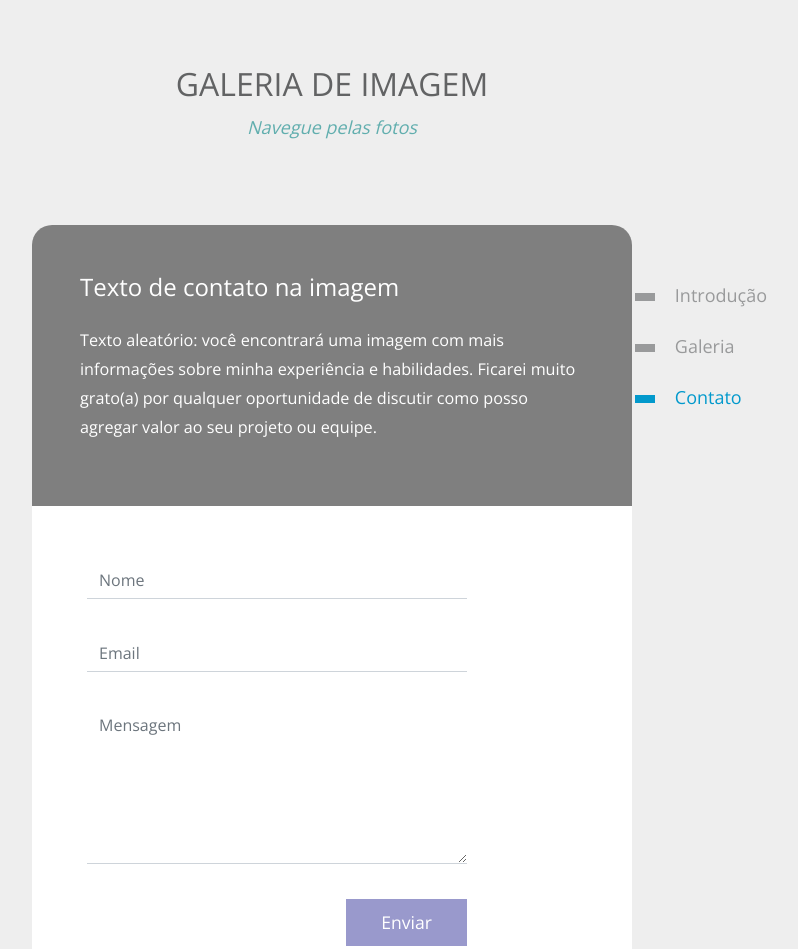
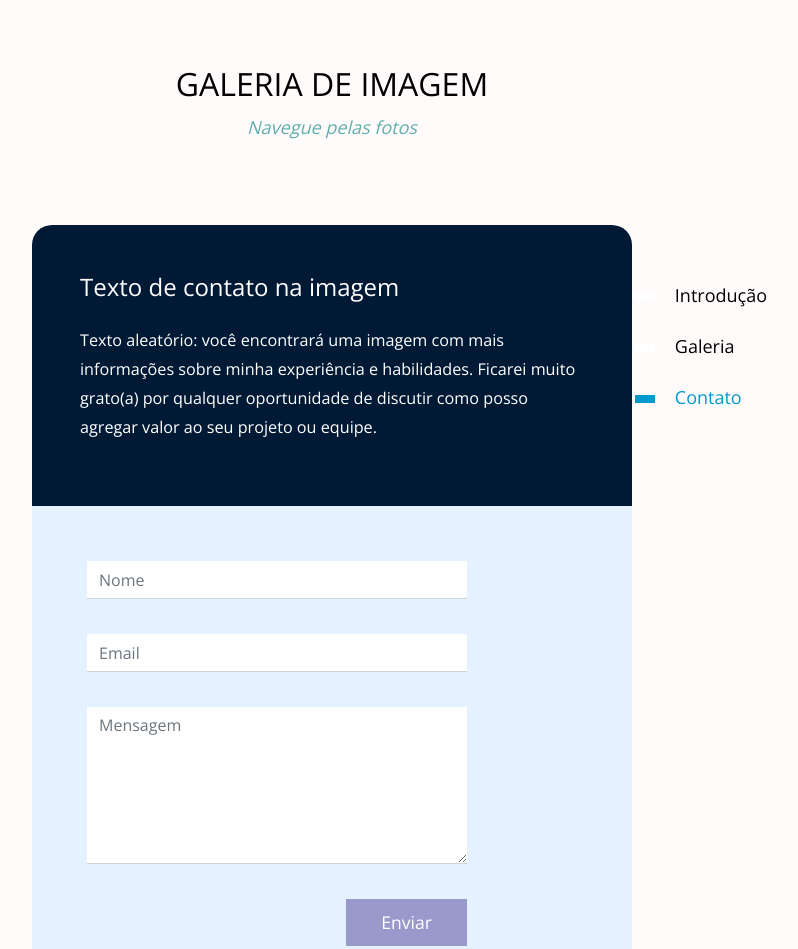
Before and after one commit to daniel-portela/gallery-pop-up, a plain HTML site: page contato.html in a window 1280 px wide. Shown: the top 949 px of the page, without its empty margins (308-1106 px from the left). Drawn offline with nearby package versions, Linux system fonts and the light colour scheme.

Commit message:
primeiro commit

```diff
--- a/css/styles.css
+++ b/css/styles.css
@@ -9,8 +9,8 @@ body {
   font-size: 18px;
   font-weight: 400;
   overflow-x: hidden;
-  background-color: #eeeeee;
-  color: #6C6D6E;
+  background-color: #fffbfb;
+  color: #000000;
 }
 
 a {
@@ -63,7 +63,7 @@ p {
 .tm-nav > ul > li > a {
   display: block;
   padding: 12px 15px;
-  color: #999A9B;
+  color: #000000;
 }
 
 .tm-nav > ul > li.active > a,
@@ -76,7 +76,7 @@ p {
   display: inline-block;
   width: 20px;
   height: 8px;
-  background-color: #999A9B;
+  background-color: #ffffff;
   vertical-align: middle;
   margin-right: 20px;
 }
@@ -88,6 +88,7 @@ p {
 }
 
 .tm-content {
+	background-color: #e5f1ff;
   padding: 55px;
 }
 
@@ -97,13 +98,13 @@ p {
 
 .tm-title {
   font-size: 2rem;
-  color: #626364;
+  color: #000000;
 }
 
 .tm-page-title {
   font-size: 1.5rem;
   margin-bottom: 40px;
-  color: #656667;
+  color: #000000;
 }
 
 .tm-img {
@@ -116,7 +117,7 @@ footer {
   display: flex;
   justify-content: space-between;
   padding-bottom: 50px;
-  color: #9A9B9C;
+  color: #000000;
 }
 
 .tm-footer-link {
@@ -189,7 +190,7 @@ footer {
 	margin: 0 auto;
 }
 
-figure.effect-bubba {	background: #9e5406; }
+figure.effect-bubba {	background: #36069e; }
 
 figure.effect-bubba img {
 	opacity: 1;
@@ -304,7 +305,7 @@ figcaption {
 	left: 0;
 	width: 100%;
 	height: 100%;
-	background-color: rgba(0,0,0,0.5);
+	background-color: rgb(0, 26, 53);
 }
 
 .tm-img-overlay-text {
```
